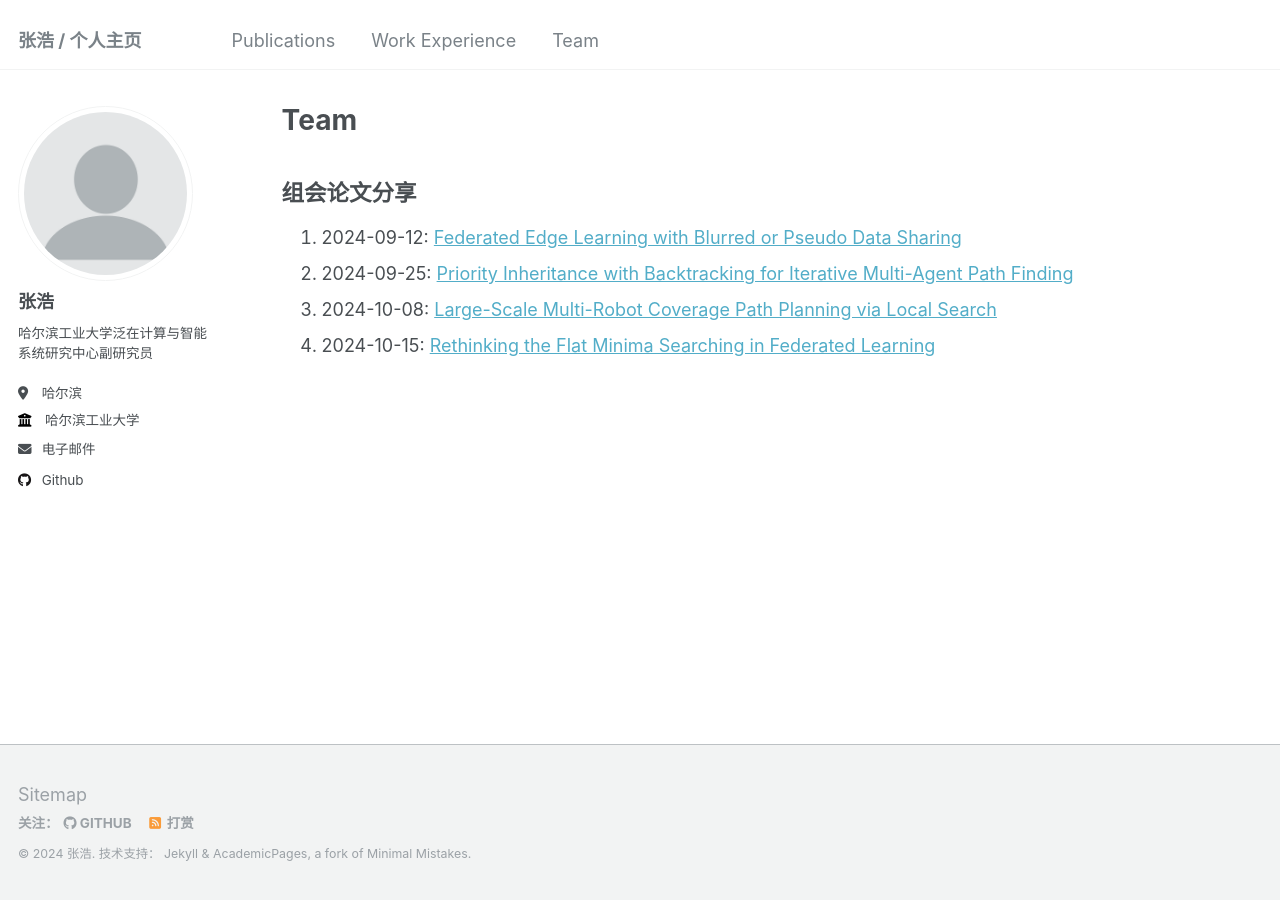
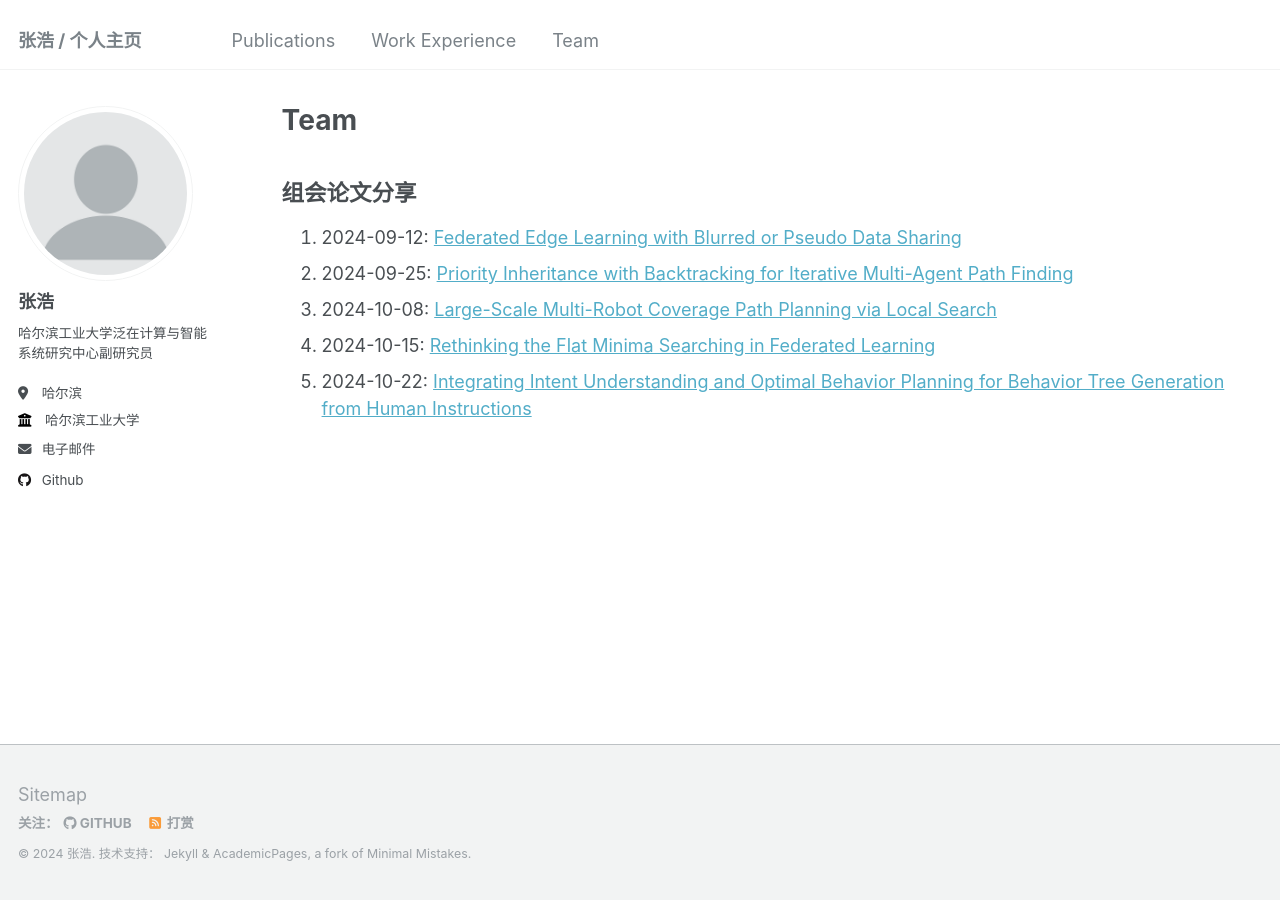
Before and after one commit to benjiachong/benjiachong.github.io, a Jekyll site: the page built from _pages/team.md, in a window 1280 px wide. Built offline with Jekyll 4.4.1, drawn with Linux system fonts in a browser that asks for light colours.

Commit message:
Update team.md

```diff
--- a/_pages/team.md
+++ b/_pages/team.md
@@ -10,3 +10,4 @@ author_profile: true
 2. 2024-09-25: [Priority Inheritance with Backtracking for Iterative Multi-Agent Path Finding](https://github.com/benjiachong/benjiachong.github.io/blob/master/files/20240924.pdf)
 3. 2024-10-08: [Large-Scale Multi-Robot Coverage Path Planning via Local Search](https://github.com/benjiachong/benjiachong.github.io/blob/master/files/2024-10-08-%E8%AE%BA%E6%96%87%E5%88%86%E4%BA%AB.pdf)
 4. 2024-10-15: [Rethinking the Flat Minima Searching in Federated Learning](https://github.com/benjiachong/benjiachong.github.io/blob/master/files/Federated%20Edge%20Learning%20with%20Blurred%20or%20Pseudo%20Data%20Sharing(slides).pdf)
+5. 2024-10-22: [Integrating Intent Understanding and Optimal Behavior Planning for Behavior Tree Generation from Human Instructions](https://github.com/benjiachong/benjiachong.github.io/blob/master/files/%E5%85%B7%E8%BA%AB%E6%99%BA%E8%83%BD.pdf)
```
